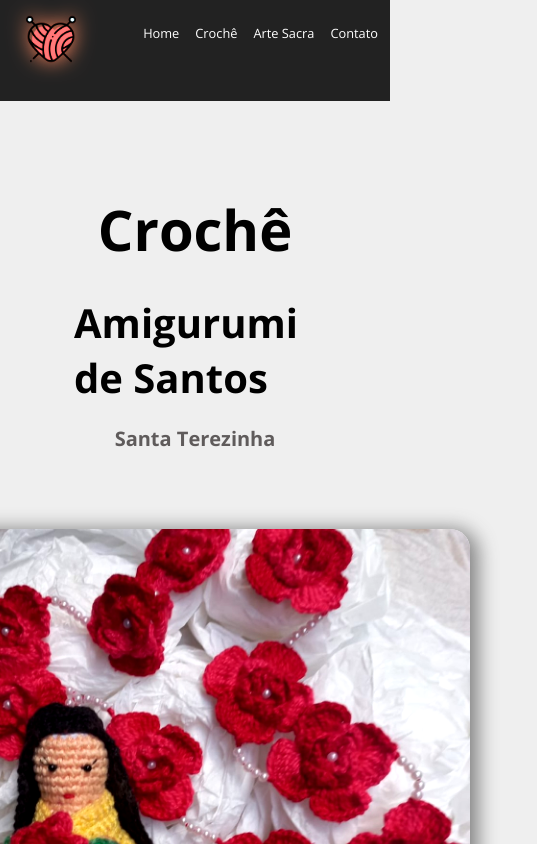
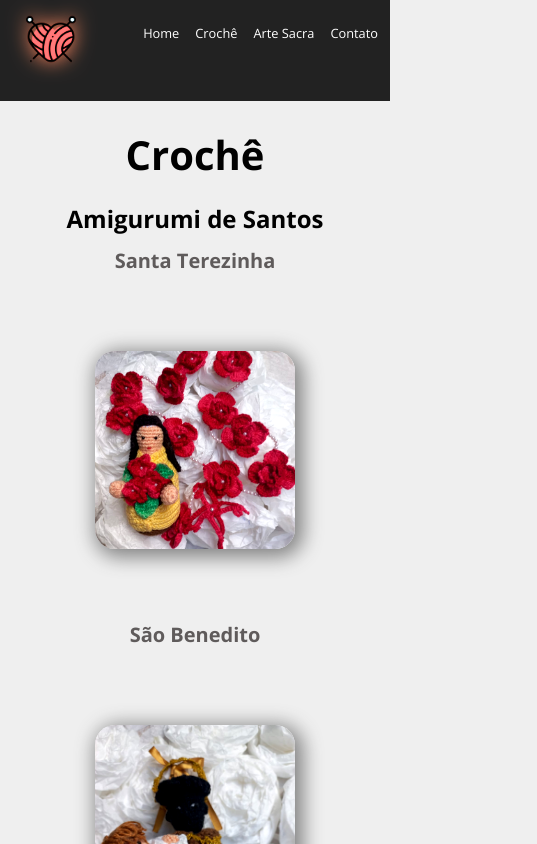
Before and after one commit to Rn77M/MVM, a JavaScript app: page /croche in a window 390 px wide. Shown: the top 844 px of the page, 537 px wide, since content can reach past the window. Built offline with nearby package versions, Linux system fonts and the light colour scheme; the HTML template or start-up script is replaced by a standard one.

Commit message:
Update Croche.module.css

```diff
--- a/src/components/pages/Croche.module.css
+++ b/src/components/pages/Croche.module.css
@@ -1,11 +1,9 @@
 .croche_container{
     width: 100%;
     display: flex;
-    flex-direction: column;
-    align-items: center;
-    justify-content: center;
-    padding: 4em;
-    user-select: none;
+    flex-direction: column; /* Ajuste para garantir que seja uma coluna em telas menores */
+    align-items: center; /* Centralize o conteúdo */
+    padding: 0;
 }
 .croche_container h1{
     font-size: 2.5em;
@@ -79,3 +77,56 @@
     filter: contrast(120%);
     transform: scale(1.1);
 }
+
+
+
+@media (max-width: 600px) and (max-height: 1300px) {
+    .croche_container {
+        width: 100%;
+        display: flex;
+        flex-direction: column; /* Ajuste para garantir que seja uma coluna em telas menores */
+        align-items: center; /* Centralize o conteúdo */
+        padding: 0; /* Ajuste o valor de padding conforme necessário */
+    }
+
+    .croche_container h1 {
+        font-size: 1.5em;
+        margin-bottom: .5em;
+    }
+    .croche_container .crc{
+        font-size: 2.5em;
+        margin-bottom: .5em;
+    }
+
+    .croche_container p{
+        margin-bottom: 2.5em;
+        color: #7b7b7b;
+    }
+
+    .croche_container img,
+    .croche_container .terezinha,
+    .croche_container .benedito,
+    .croche_container .vestido,
+    .croche_container .familia,
+    .croche_container .saida_praia {
+        width: 100%;
+        max-width: 200px;
+        margin: 1.2em;
+        border-radius: 20px;
+        transition: .7s;
+    }
+
+    .croche_container img:hover,
+    .croche_container .terezinha:hover,
+    .croche_container .benedito:hover,
+    .croche_container .vestido:hover,
+    .croche_container .familia:hover,
+    .croche_container .saida_praia:hover {
+        width: 100%;
+        max-width: 200px;
+        margin: 1.2em;
+        border-radius: 20px;
+        box-shadow: none;
+        transform: scale(1.05);
+    }
+}
```
